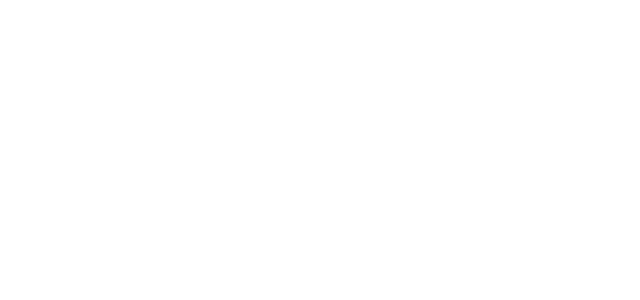
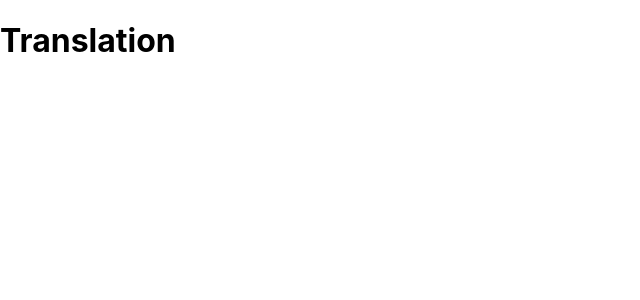
Before and after one commit to Larsjoar96/LostInTranslation_Delivery, a React (Create React App) app in the folder lost-in-translation/: page /Translation in a window 1280 px wide. Shown: the top 300 px of the page, without its empty margins (0-640 px from the left). Built offline with nearby package versions, Linux system fonts and the light colour scheme.

Commit message:
Made link paths
Made paths to the different pages we need

```diff
--- a/lost-in-translation/src/App.js
+++ b/lost-in-translation/src/App.js
@@ -1,11 +1,24 @@
 import './App.css';
-
+import {
+  BrowserRouter,
+  Routes,
+  Route
+} from 'react-router-dom'
+import LoginPage from './views/LoginPage';
+import TranslationPage from './views/TranslationPage';
+import UserPage from './views/UserPage';
 function App() {
 
   return (
-    <div className="App">
-
-    </div>
+    <BrowserRouter>
+      <div className="App">
+        <Routes>
+          <Route path = "/" element = {<LoginPage/>}/>
+          <Route path = "/Translation" element = {<TranslationPage/>}/>
+          <Route path = "/User" element = {<UserPage/>}/>
+        </Routes>
+      </div>
+    </BrowserRouter>
   );
 }
 
--- a/lost-in-translation/src/views/LoginPage.jsx
+++ b/lost-in-translation/src/views/LoginPage.jsx
@@ -0,0 +1,6 @@
+const LoginPage = () => {
+    return (
+        <h1>Login</h1>
+    )
+}
+export default LoginPage;
--- a/lost-in-translation/src/views/TranslationPage.jsx
+++ b/lost-in-translation/src/views/TranslationPage.jsx
@@ -0,0 +1,6 @@
+const TranslationPage = () => {
+    return (
+        <h1>Translation</h1>
+    )
+}
+export default TranslationPage;
--- a/lost-in-translation/src/views/UserPage.jsx
+++ b/lost-in-translation/src/views/UserPage.jsx
@@ -0,0 +1,6 @@
+const UserPage = () => {
+    return (
+        <h1>User</h1>
+    )
+}
+export default UserPage;
```
Also changed, not shown: lost-in-translation/src/components/LoginPage/LoginInputField.jsx (added).
